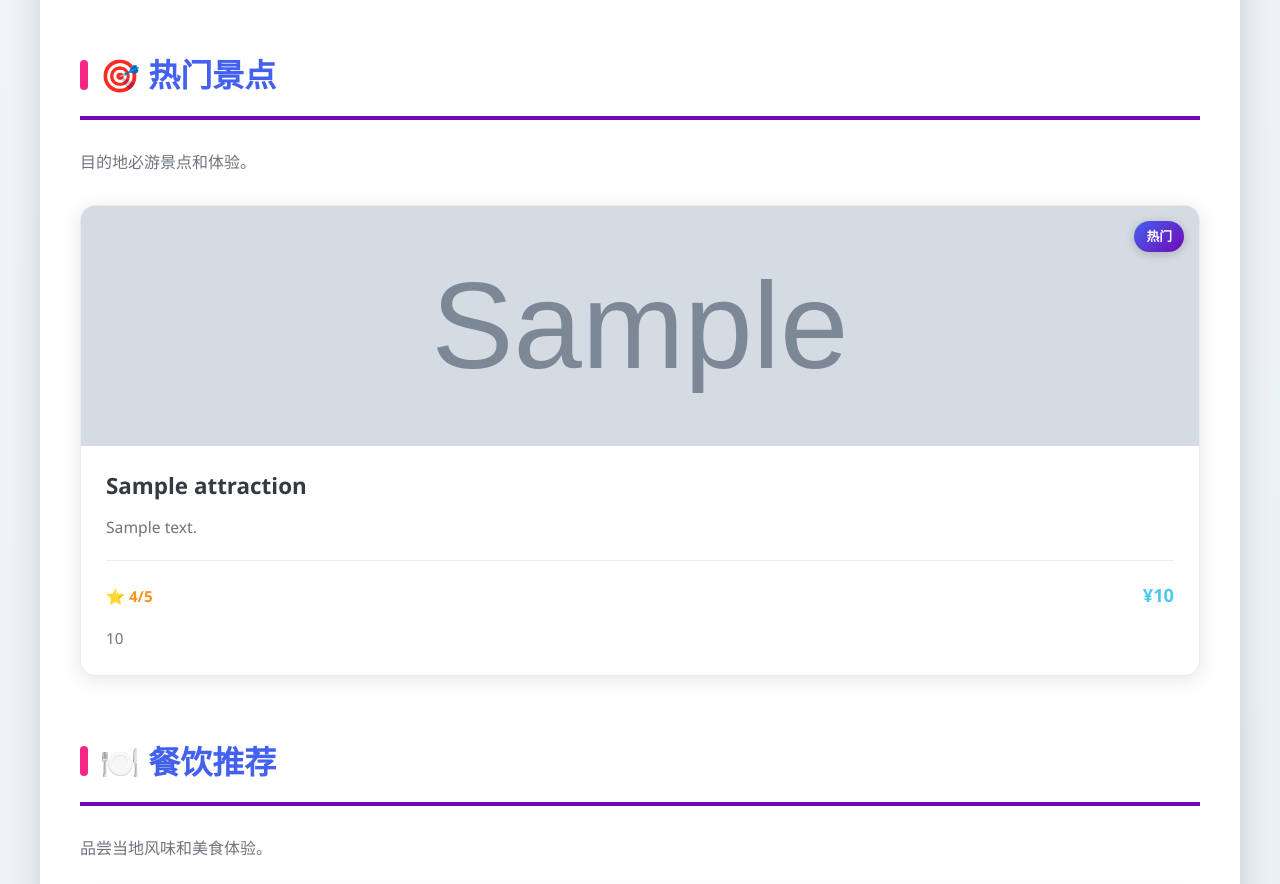
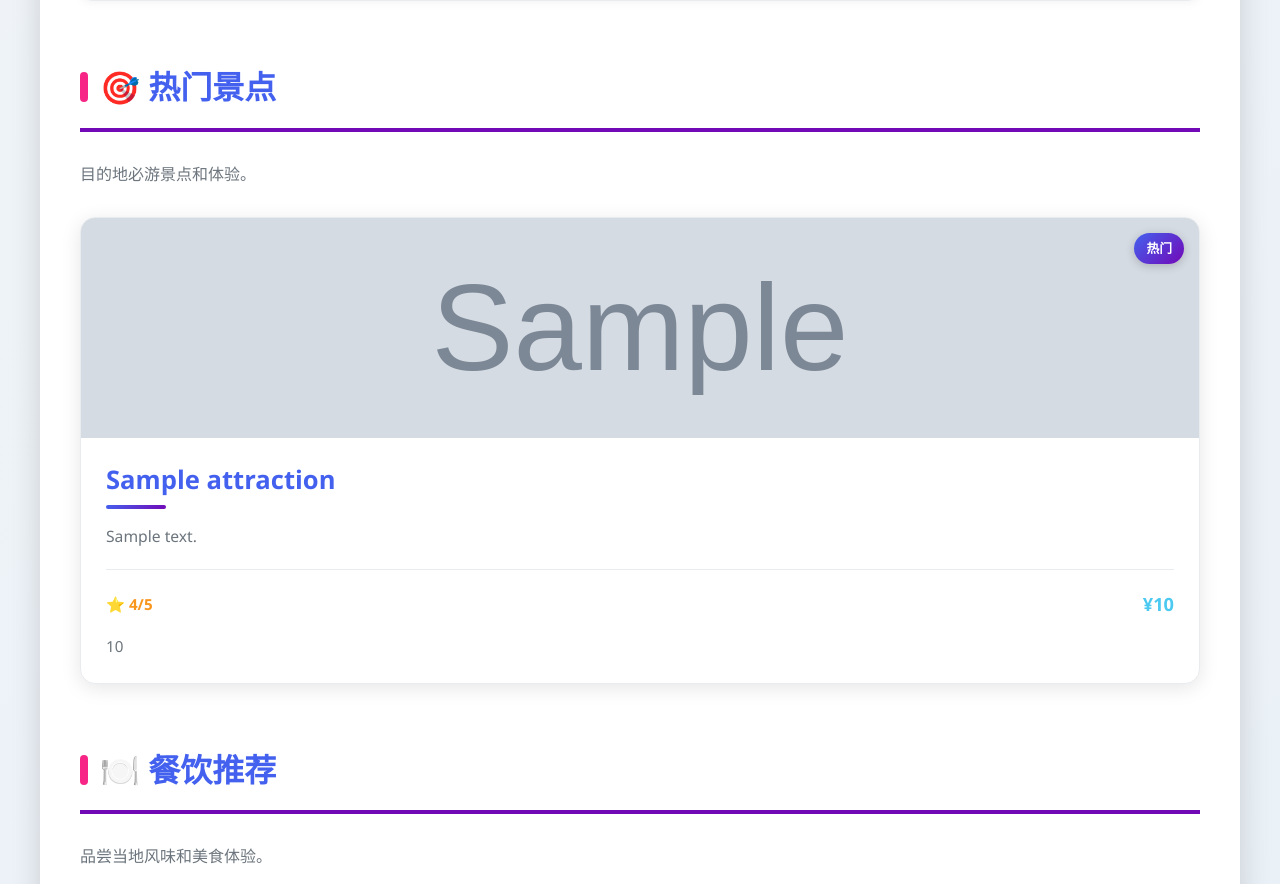
Before and after one commit to tobecrazy/Google-ADK, a Python web app: template travel_agent/templates/travel_plan.html in a window 1280 px wide. Shown: the part 2743-3627 px from the top of the page. Run offline with Jinja, Linux system fonts and the light colour scheme; the template is opened without the code that fills it: most values are stand-ins (such as "Sample title", 1, 10 or a date in 2020); grey boxes marked "Sample" are stand-in pictures.

Commit message:
Update travel_plan.html

```diff
--- a/travel_agent/templates/travel_plan.html
+++ b/travel_agent/templates/travel_plan.html
@@ -447,12 +447,15 @@
 
         .card-image {
             width: 100%;
-            height: 240px;
+            height: 200px;
             background-size: cover;
             background-position: center;
             background-repeat: no-repeat;
             position: relative;
             overflow: hidden;
+            display: flex;
+            align-items: center;
+            justify-content: center;
         }
 
         .card-image img {
@@ -487,9 +490,22 @@
         .card h4 {
             color: var(--gray-800);
             margin-bottom: 15px;
-            font-size: 1.4em;
+            font-size: 1.5em;
             font-weight: 700;
             line-height: 1.3;
+            position: relative;
+            padding-bottom: 10px;
+        }
+
+        .card h4::after {
+            content: "";
+            position: absolute;
+            bottom: 0;
+            left: 0;
+            width: 50px;
+            height: 3px;
+            background: var(--gradient-primary);
+            border-radius: 3px;
         }
 
         .card p {
@@ -497,6 +513,122 @@
             margin-bottom: 20px;
             line-height: 1.6;
             font-size: 0.98em;
+        }
+
+        /* Attraction-specific enhancements */
+        .attraction-card .card-image {
+            height: 220px;
+        }
+
+        .card-image-placeholder {
+            width: 100%;
+            height: 100%;
+            background: linear-gradient(135deg, #667eea 0%, #764ba2 100%);
+            display: flex;
+            flex-direction: column;
+            align-items: center;
+            justify-content: center;
+            color: white;
+            font-size: 1.1em;
+            font-weight: 600;
+            text-align: center;
+            padding: 20px;
+            box-sizing: border-box;
+        }
+
+        .card-image-placeholder .emoji {
+            font-size: 2.5em;
+            margin-bottom: 15px;
+            filter: drop-shadow(0 2px 4px rgba(0,0,0,0.3));
+        }
+
+        .card-image-placeholder .title {
+            font-size: 1.2em;
+            font-weight: 700;
+            text-shadow: 0 1px 3px rgba(0,0,0,0.5);
+        }
+
+        .attraction-card .card-content {
+            padding: 25px;
+        }
+
+        .attraction-card h4 {
+            color: var(--primary);
+            margin-bottom: 15px;
+            font-size: 1.6em;
+            font-weight: 700;
+            line-height: 1.3;
+            position: relative;
+            padding-bottom: 12px;
+        }
+
+        .attraction-card h4::after {
+            content: "";
+            position: absolute;
+            bottom: 0;
+            left: 0;
+            width: 60px;
+            height: 4px;
+            background: var(--gradient-primary);
+            border-radius: 2px;
+        }
+
+        /* Attraction-specific enhancements */
+        .attraction-card .card-image {
+            height: 220px;
+        }
+
+        .attraction-card .card-image-placeholder {
+            width: 100%;
+            height: 100%;
+            background: linear-gradient(135deg, #667eea 0%, #764ba2 100%);
+            display: flex;
+            flex-direction: column;
+            align-items: center;
+            justify-content: center;
+            color: white;
+            font-size: 1.1em;
+            font-weight: 600;
+            text-align: center;
+            padding: 20px;
+            box-sizing: border-box;
+        }
+
+        .attraction-card .card-image-placeholder .emoji {
+            font-size: 2.5em;
+            margin-bottom: 15px;
+            filter: drop-shadow(0 2px 4px rgba(0,0,0,0.3));
+        }
+
+        .attraction-card .card-image-placeholder .title {
+            font-size: 1.2em;
+            font-weight: 700;
+            text-shadow: 0 1px 3px rgba(0,0,0,0.5);
+        }
+
+        .attraction-card .card-content {
+            padding: 25px;
+        }
+
+        .attraction-card h4 {
+            color: var(--primary);
+            margin-bottom: 15px;
+            font-size: 1.6em;
+            font-weight: 700;
+            line-height: 1.3;
+            position: relative;
+            padding-bottom: 12px;
+        }
+
+        .attraction-card h4::after {
+            content: "";
+            position: absolute;
+            bottom: 0;
+            left: 0;
+            width: 60px;
+            height: 4px;
+            background: var(--gradient-primary);
+            border-radius: 2px;
         }
 
         .card-meta {
@@ -1074,14 +1206,14 @@
                 <p class="text-muted mb-20">目的地必游景点和体验。</p>
                 <div class="grid">
                     {% for attraction in attractions %}
-                    <div class="card">
+                    <div class="card attraction-card">
                         <div class="card-image">
                             {% if attraction.image_url %}
                             <img src="{{ attraction.image_url }}" alt="{{ attraction.name or '景点图片' }}" loading="lazy">
                             {% else %}
-                            <div style="width: 100%; height: 100%; background: linear-gradient(135deg, #667eea 0%, #764ba2 100%); display: flex; flex-direction: column; align-items: center; justify-content: center; color: white; font-size: 1.1em; font-weight: 600; text-align: center; padding: 20px; box-sizing: border-box;">
-                                <span style="font-size: 2em; margin-bottom: 10px;">📸</span>
-                                <span>{{ attraction.name or '景点图片' }}</span>
+                            <div class="card-image-placeholder">
+                                <div class="emoji">📸</div>
+                                <div class="title">{{ attraction.name or '景点图片' }}</div>
                             </div>
                             {% endif %}
                             <div class="card-badge">热门</div>
```
